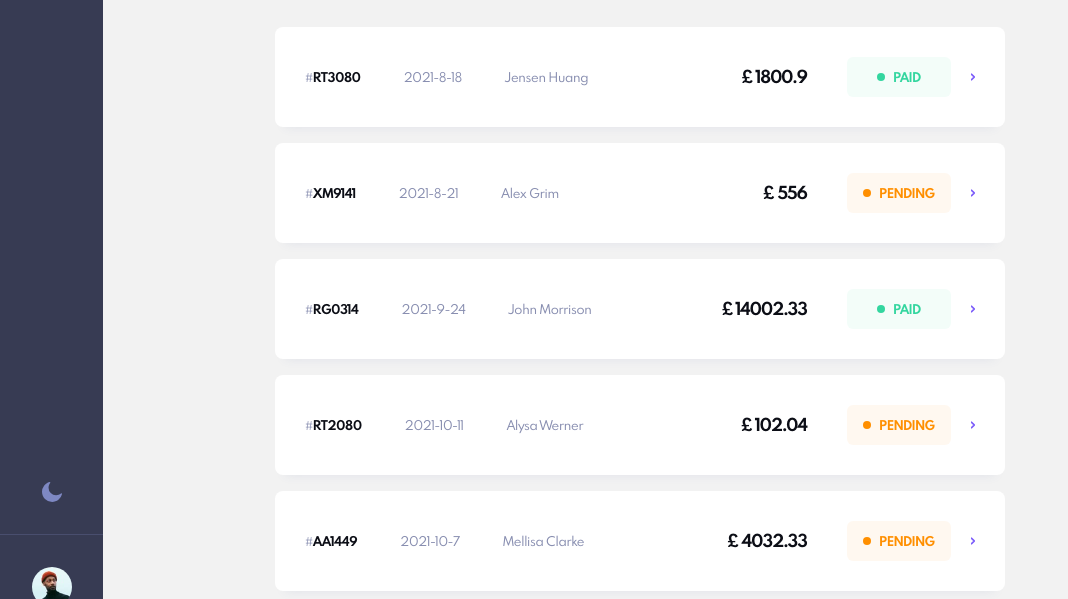
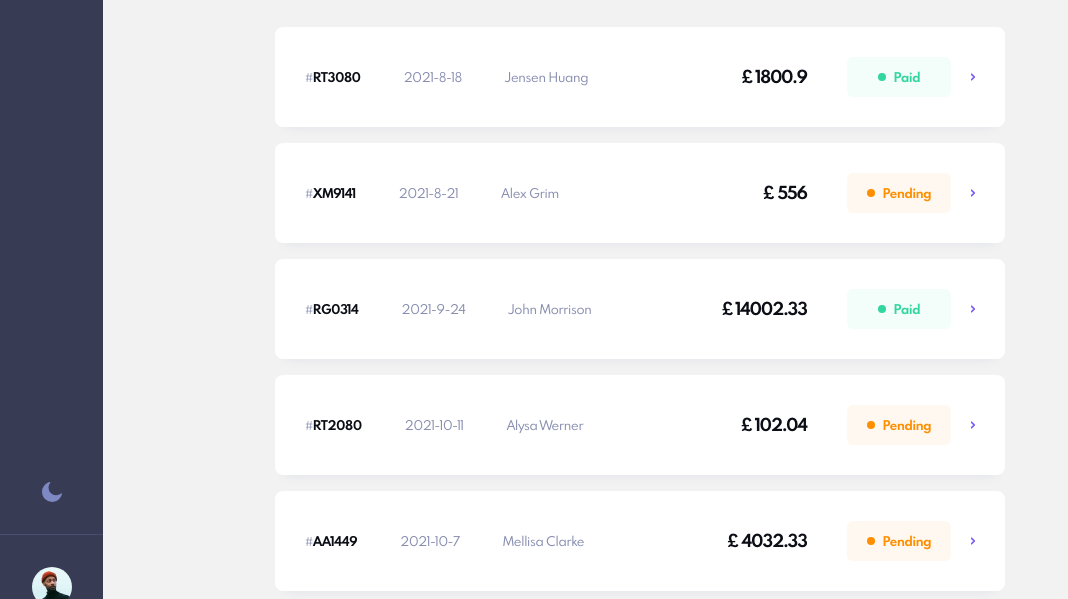
Before and after one commit to Fathiah2006/invoice-app-hng, a React (Vite) app: page / in a window 1280 px wide. Shown: the part 169-768 px from the top of the page, without its empty margins (0-1068 px from the left). Built offline with nearby package versions, Linux system fonts and the light colour scheme.

Commit message:
Capitalize first letter of invoice status for consistency

```diff
--- a/src/components/Invoice/Invoice.jsx
+++ b/src/components/Invoice/Invoice.jsx
@@ -44,7 +44,7 @@ const Invoice = ({ invoice, onInvoiceClick }) => {
             <div className={`invoice__status-wrap ${invoiceStatusWrap}`}>
               <div className={`invoice__status-dot ${invoiceStatusDot}`}></div>
               <p className={`invoice__status ${invoiceStatus}`}>
-                {invoice.status.toUpperCase()}
+                {invoice.status.charAt(0).toUpperCase() + invoice.status.slice(1)}
               </p>
             </div>
 
```
